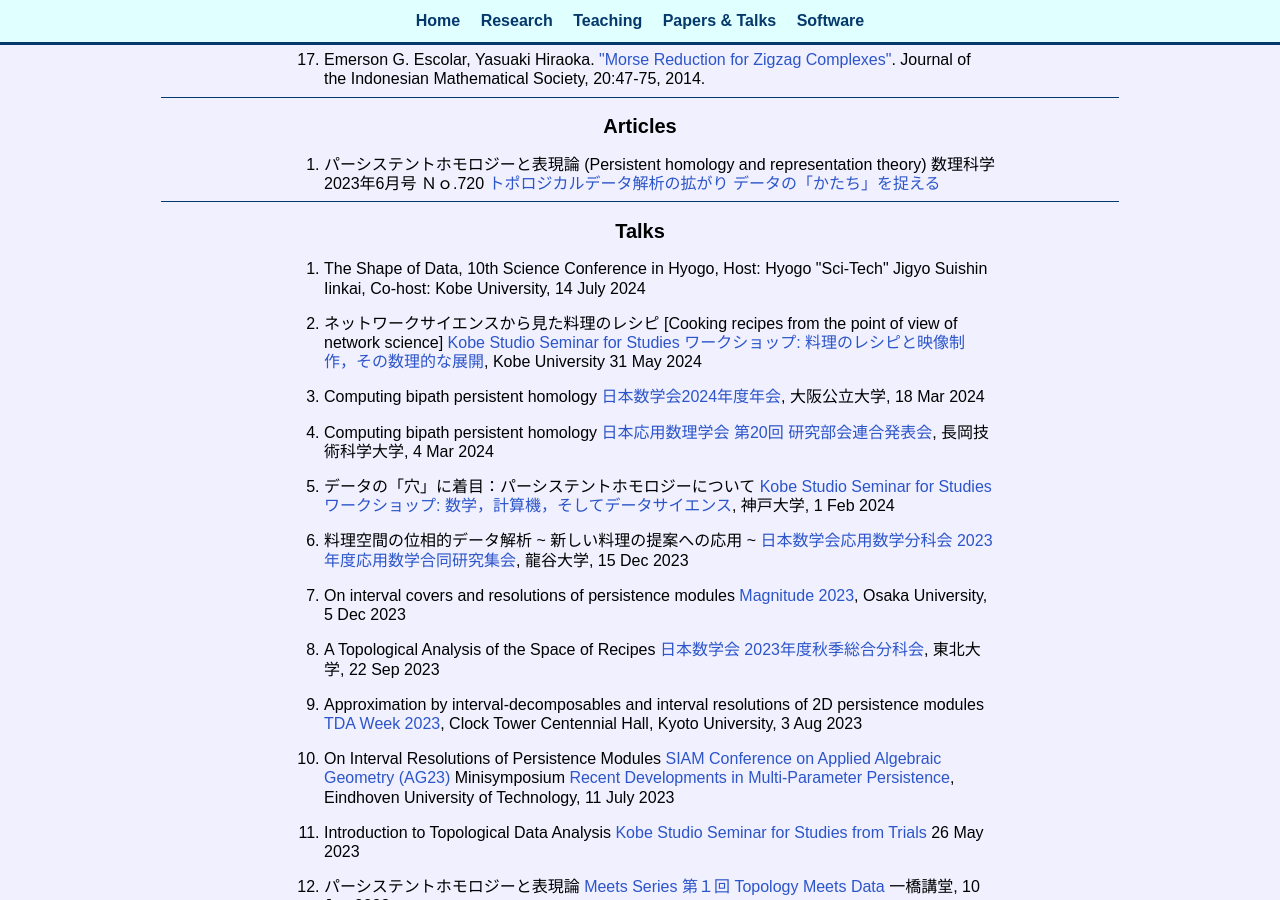
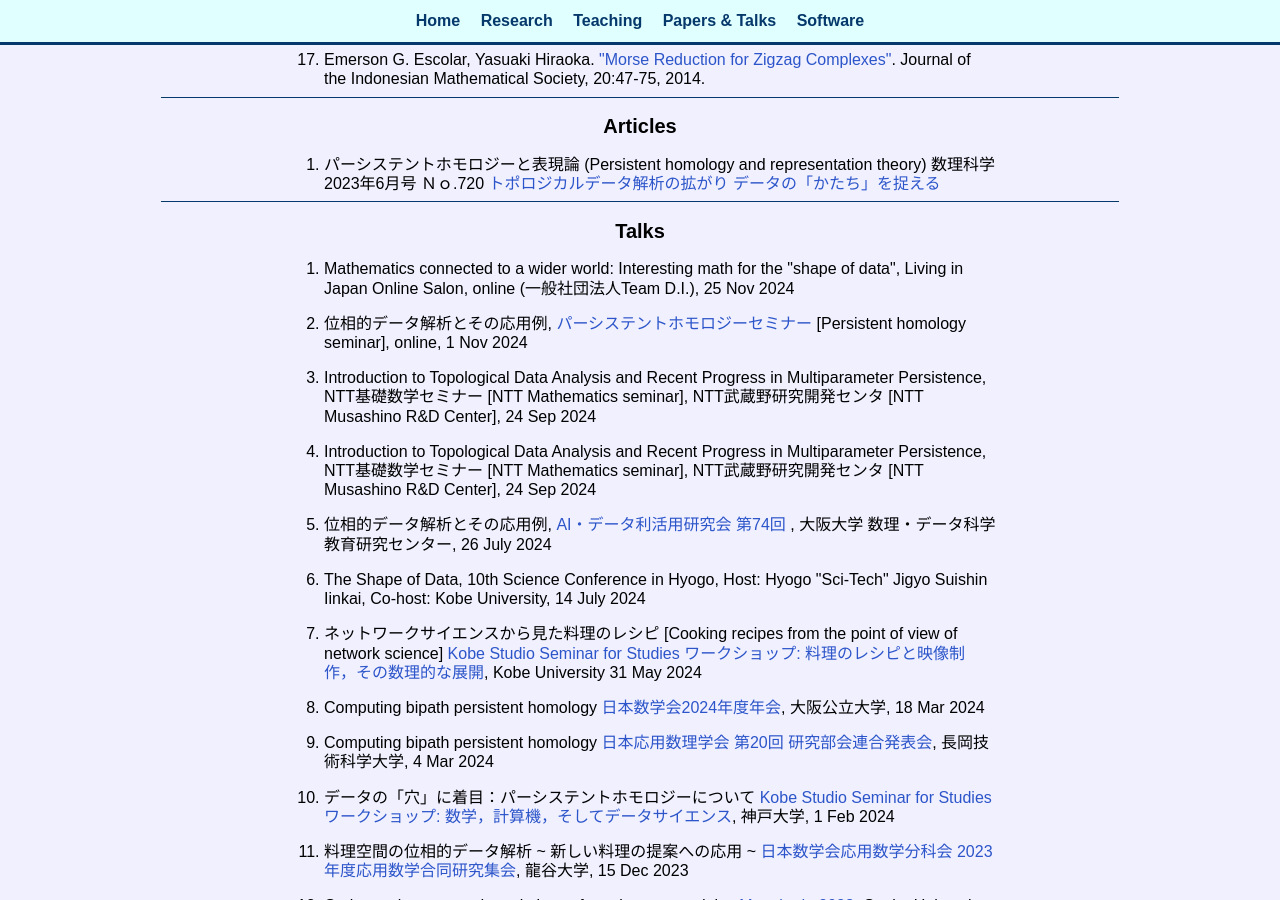
Before and after one commit to emerson-escolar/emerson-escolar.github.io, a Jekyll site: the page built from research_lists.html, in a window 1280 px wide and 900 px high, scrolled down 1987 px. Built offline with Jekyll 4.4.1, drawn with Linux system fonts in a browser that asks for light colours.

Commit message:
update talks

```diff
--- a/research_lists.html
+++ b/research_lists.html
@@ -295,6 +295,47 @@ title: Emer's Papers & Talks
 <section>
   <h2> Talks </h2>
   <ol class="wordbox paperlist">
+    <li>
+      Mathematics connected to a wider world:
+      Interesting math for the "shape of data",
+      Living in Japan Online Salon,
+      online (一般社団法人Team D.I.),
+      25 Nov 2024
+    </li>
+
+    <li>
+      位相的データ解析とその応用例,
+      <a target="_blank" href="https://sites.google.com/view/persistent-homology-seminar?usp=sharing">
+	パーシステントホモロジーセミナー</a> [Persistent homology seminar],
+      online,
+      1 Nov 2024
+    </li>
+
+
+    <li>
+      Introduction to Topological Data Analysis and Recent Progress in Multiparameter Persistence,
+      NTT基礎数学セミナー [NTT Mathematics seminar],
+      NTT武蔵野研究開発センタ [NTT Musashino R&amp;D Center],
+      24 Sep 2024
+    </li>
+
+
+    <li>
+      Introduction to Topological Data Analysis and Recent Progress in Multiparameter Persistence,
+      NTT基礎数学セミナー [NTT Mathematics seminar],
+      NTT武蔵野研究開発センタ [NTT Musashino R&amp;D Center],
+      24 Sep 2024
+    </li>
+
+     <li>
+      位相的データ解析とその応用例,
+      <a target="_blank" href="https://www-mmds.sigmath.es.osaka-u.ac.jp/structure/activity/ai_data.php?id=75">
+	AI・データ利活用研究会 第74回 </a>,
+      大阪大学 数理・データ科学教育研究センター,
+      26 July 2024
+    </li>
+
+
     <li>
       The Shape of Data,
       10th Science Conference in Hyogo,
```
